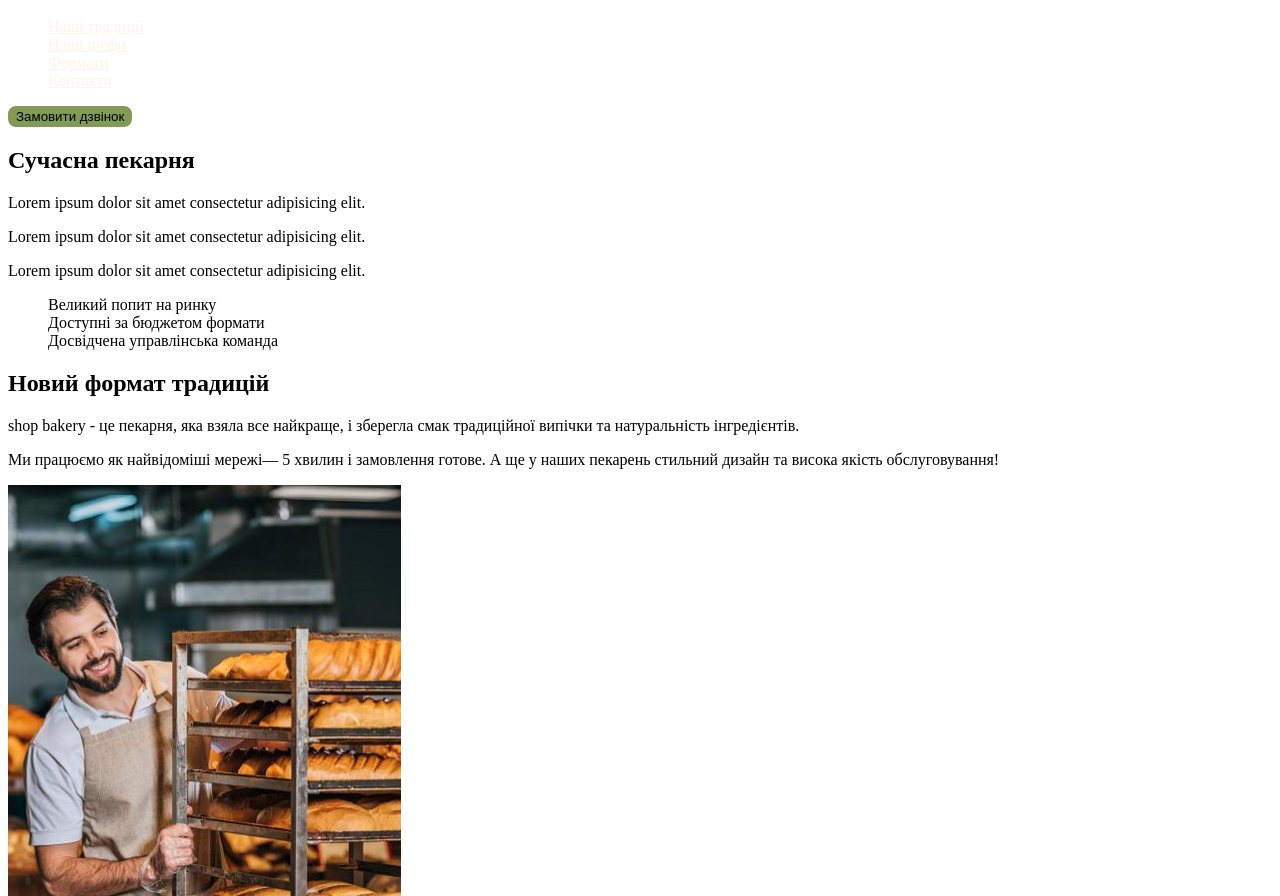
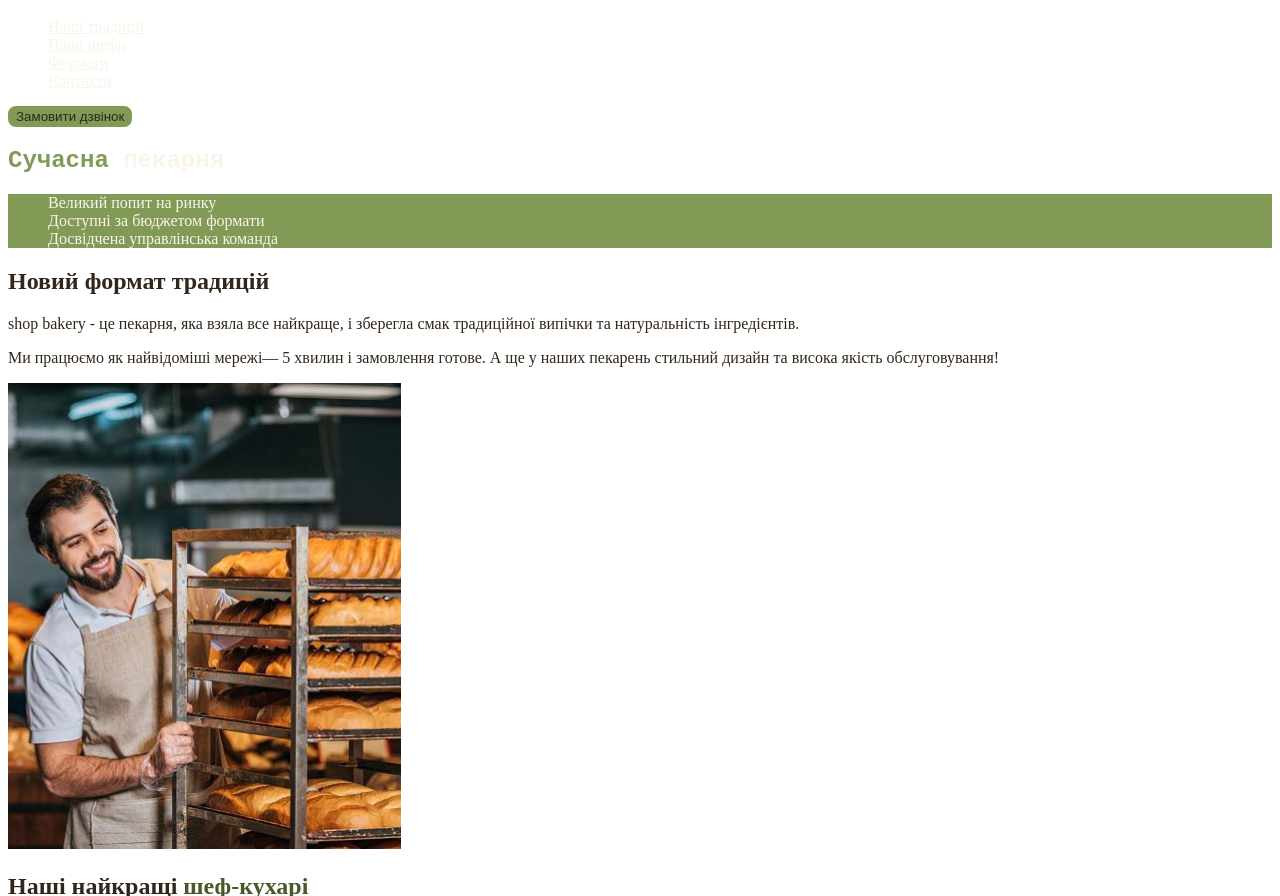
Before and after one commit to SofiaDivine/BakerySIte, a plain HTML site: page index.html in a window 1280 px wide. Shown: the part 56-952 px from the top of the page. Drawn offline with Linux system fonts and the light colour scheme.

Commit message:
Added class for titles and added body style

```diff
--- a/css/styles.css
+++ b/css/styles.css
@@ -5,10 +5,16 @@
   --color-primary-dark: #31261a;
 }
 
+/*Base*/
+body {
+  color: var(--color-primary-dark);
+}
+
 ul {
   list-style-type: none;
 }
 
+/*Button*/
 .button {
   color: Var(--help-color);
   background-color: var(--color-brand);
@@ -22,6 +28,7 @@ ul {
   background-color: transparent;
 }
 
+/*Link*/
 .link {
   color: var(--color-primary-light);
 }
@@ -30,19 +37,22 @@ ul {
   color: var(--color-brand);
 }
 
+/* Hero section */
 .hero-title {
   color: var(--color-primary-light);
+  font-family: 'Courier New';
 }
 
-.hero-title.accent {
+.hero-title .accent {
   color: var(--color-brand);
 }
 
+/*Advantages section*/
 .advantages-list {
   color: var(--color-primary-light);
   background-color: var(--color-brand);
 }
 
-.section-title {
-  color: var(--color-primary-dark);
+.section-title .accent {
+  color: var(--color-brand-dark);
 }
--- a/index.html
+++ b/index.html
@@ -22,19 +22,16 @@
     <button class="button" type="button">Замовити дзвінок</button>
   </header>
   <main>
-    <section class="main-section">
-      <h1>Сучасна пекарня</h1>
-      <p>Lorem ipsum dolor sit amet consectetur adipisicing elit.</p>
-      <p>Lorem ipsum dolor sit amet consectetur adipisicing elit.</p>
-      <p>Lorem ipsum dolor sit amet consectetur adipisicing elit.</p>
+    <section class="hero-section">
+      <h1 class="hero-title"><span class="accent">Сучасна</span> пекарня</h1>
     </section>
     <section id="traditions-section">
-      <ul>
+      <ul class="advantages-list">
         <li>Великий попит на ринку</li>
         <li>Доступні за бюджетом формати</li>
         <li>Досвідчена управлінська команда</li>
       </ul>
-      <h2>Новий формат традицій</h2>
+      <h2 class="section-title">Новий формат традицій</h2>
       <p>
         <span>shop bakery</span> - це пекарня, яка взяла все найкраще, і зберегла смак традиційної випічки та натуральність інгредієнтів.
       </p>
@@ -49,7 +46,7 @@
       <img src="./images/baker-man.jpg" alt="Пекар дивиться на випічку із посмішкою">
     </section>
     <section id="chefs-section">
-      <h2>Наші найкращі шеф-кухарі</h2>
+      <h2 class="section-title">Наші найкращі <span class="accent">шеф-кухарі</span></h2>
       <ul>
         <li><article><h3>Настя</h3>
           <p>Привіт, я Настя!</p>
@@ -64,13 +61,13 @@
       </ul>
     </section>
     <section id="formats-section">
-      <h2>Формати</h2>
+      <h2 class="section-title">Формати</h2>
       <article><h3 lang="en">Walrus</h3></article>
       <article><h3 lang="en">Horseshoe</h3></article>
       <article><h3 lang="en">Handlebar</h3></article>
     </section>
     <section id="contact-section">
-      <h2>Приєднуйся до мережі пекарень</h2>
+      <h2 class="section-title">Приєднуйся до мережі пекарень</h2>
       <iframe src="https://www.google.com/maps/embed?pb=!1m18!1m12!1m3!1d2540.1636289098733!2d30.4912733!3d50.4566776!2m3!1f0!2f0!3f0!3m2!1i1024!2i768!4f13.1!3m3!1m2!1s0x40d4ce637c006b2d%3A0xaf86385f19996ff0!2z0YPQuy4g0KHQtdGH0LXQstGL0YUg0KHRgtGA0LXQu9GM0YbQvtCyLCA1NCwg0JrQuNC10LIsIDAyMDAw!5e0!3m2!1sru!2sua!4v1737836546066!5m2!1sru!2sua"
       width="603"
       height="595"
```
